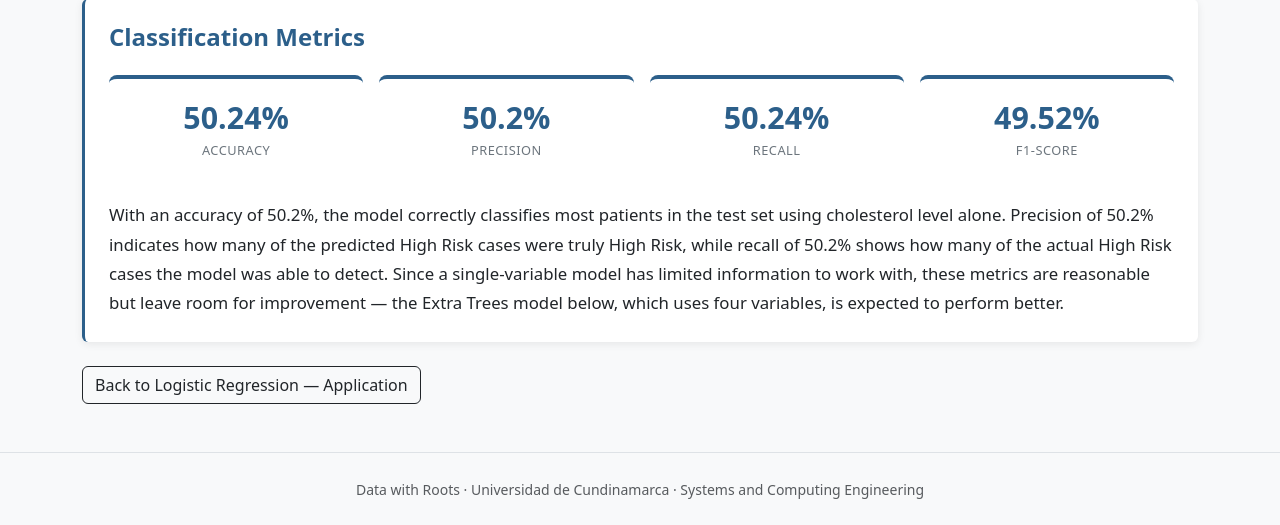
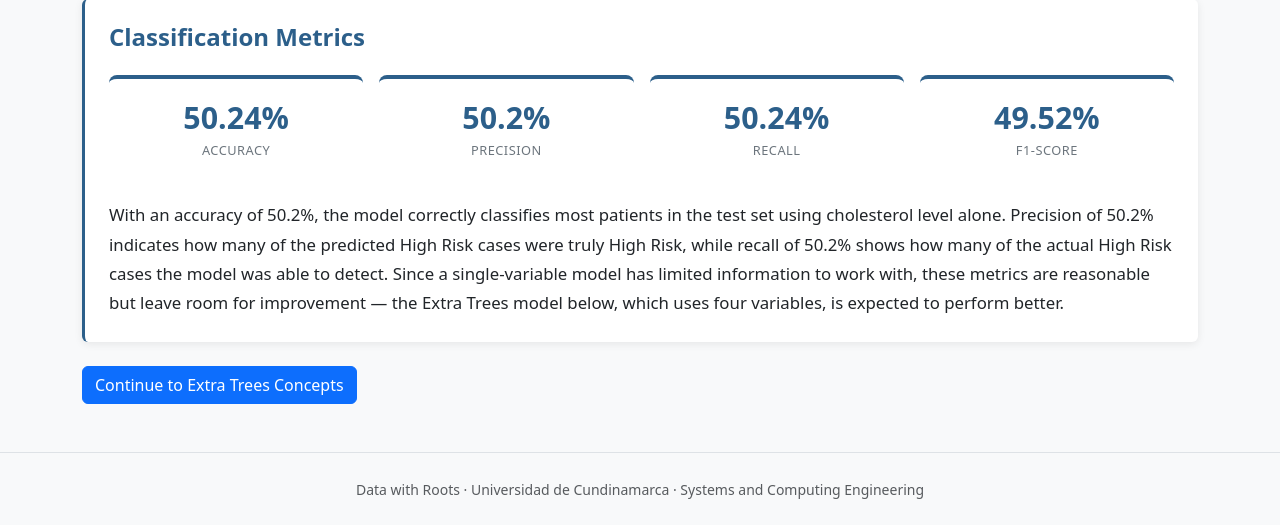
Before and after one commit to samucr27/Machine-Learning-Act1, a Flask app: page /logistic-regression/evaluation-metrics in a window 1280 px wide. Shown: the part 848-1373 px from the top of the page. Run offline with Flask 3, Linux system fonts and the light colour scheme; some libraries are stand-ins or nearby versions.

Commit message:
Update navigation links in logreg_evaluation.html
Removed link to Logistic Regression application and added link to Extra Trees concepts.

```diff
--- a/templates/logreg_evaluation.html
+++ b/templates/logreg_evaluation.html
@@ -105,9 +105,7 @@
         </div>
     </div>
 
-    <a href="{{ url_for('logreg_application') }}" class="btn btn-outline-dark">
-        Back to Logistic Regression — Application
-    </a>
+    <a href="{{ url_for('et_concepts') }}" class="btn btn-primary">Continue to Extra Trees Concepts</a>
 
 </div>
 {% endblock %}
```
